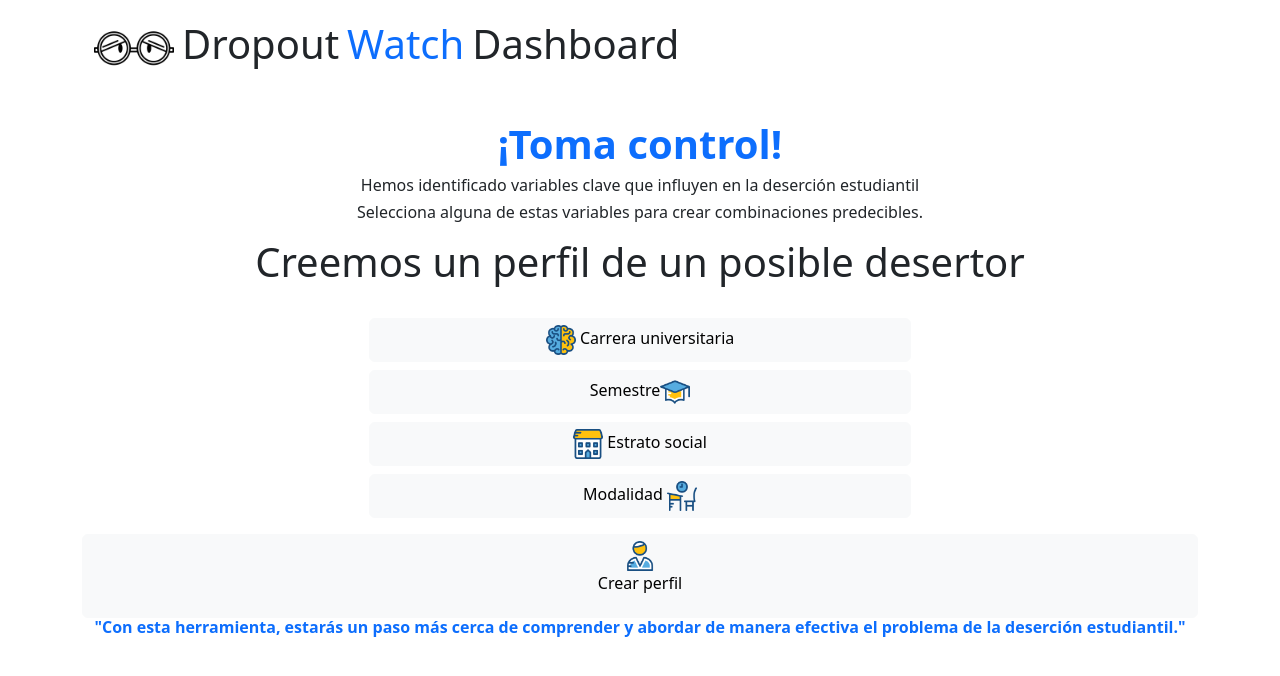
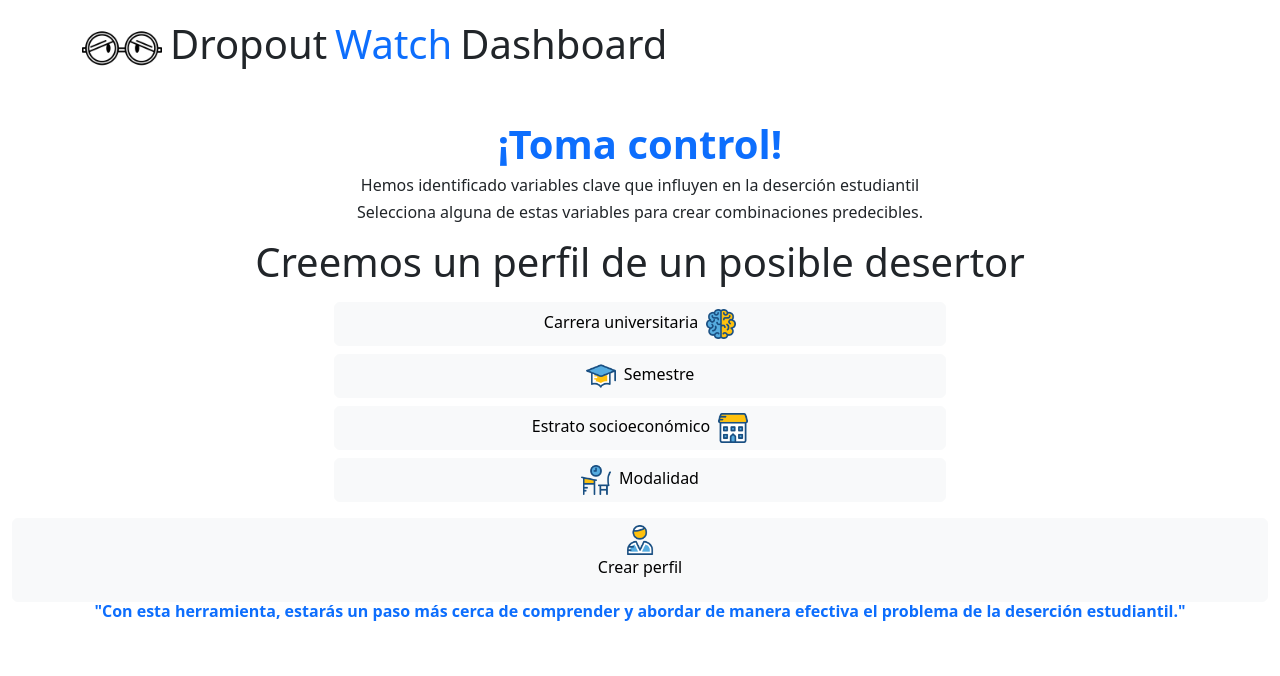
Before and after one commit to andresm05/dropout_watch, a React (Vite) app: page /Dashboard in a window 1280 px wide. Shown: the top 676 px of the page. Built offline with nearby package versions, Linux system fonts and the light colour scheme; no server answers.

Commit message:
create components for dashboard view

```diff
--- /dev/null
+++ b/src/components/NavBar.tsx
@@ -0,0 +1,26 @@
+interface NavBarProps {
+  page: string;
+}
+
+const NavBar = ({page}: NavBarProps) => {
+  return (
+    <nav className="navbar bg-body-tertiary ml-2">
+      <div className="container">
+        <div className="d-flex align-items-center">
+          <img
+            src="src\images\DropoutWatchLogo.png"
+            alt="Logo"
+            width="80"
+            height="80"
+            className="d-inline-block"
+          />
+          <h1 className="display-6 mx-2">Dropout</h1>
+          <h1 className="mt-0 text-primary">Watch </h1>
+          <h1 className="display-6 mx-2   ">{page}</h1>
+        </div>
+      </div>
+    </nav>
+  );
+};
+
+export { NavBar };
--- /dev/null
+++ b/src/components/dashboard/MainView.tsx
@@ -0,0 +1,40 @@
+import { ProfileButton, VariablesList } from ".";
+import { Alerts } from "../../helpers/Alerts";
+import { useState } from "react";
+
+export const MainView = () => {
+  const [selectedVariables, setSelectedVariables] = useState<string[]>([]);
+  const [errorMessage, setErrorMessage] = useState<string>("");
+  return (
+    <div className="card text-center   border-0   ">
+      <div className="card display-6 border-0 mt-2">
+        Creemos un perfil de un posible desertor
+      </div>
+
+      <div className="card-body">
+        {errorMessage && (
+          <div className="col-6 mx-auto">
+            <Alerts
+              severity="warning"
+              message="Ten en cuenta"
+              alert={errorMessage}
+            />
+          </div>
+        )}
+        <VariablesList
+          selectedVariables={selectedVariables}
+          setErrorMessage={setErrorMessage}
+          setSelectedVariables={setSelectedVariables}
+        />
+      </div>
+      <div className="card text-body-secondary border-0">
+        <ProfileButton
+          icon="profile.png"
+          selectedVariables={selectedVariables}
+          name="Crear perfil"
+          setErrorMessage={setErrorMessage}
+        />
+      </div>
+    </div>
+  );
+};
--- /dev/null
+++ b/src/components/dashboard/ProfileButton.tsx
@@ -0,0 +1,34 @@
+import { useNavigate } from "react-router-dom";
+
+interface ProfileButtonProps {
+  selectedVariables: string[];
+  setErrorMessage: (message: string) => void;
+  name: string;
+  icon: string;
+}
+
+const ProfileButton = ({
+  selectedVariables,
+  setErrorMessage,
+  name,
+  icon,
+}: ProfileButtonProps) => {
+  const navigator = useNavigate();
+
+  const handleCreateProfileClick = () => {
+    if (selectedVariables.length >= 3) {
+      navigator("/Profile");
+    } else {
+      setErrorMessage("¡Por favor selecciona tres  variables!");
+    }
+  };
+
+  return (
+    <button className="btn btn-light" onClick={handleCreateProfileClick}>
+      <img src={`src/images/${icon}`} alt="Icono" width="30" height="30" />
+      <p>{name}</p>
+    </button>
+  );
+};
+
+export { ProfileButton };
--- /dev/null
+++ b/src/components/dashboard/SelectionButton.tsx
@@ -0,0 +1,62 @@
+interface SelectionButtonProps {
+  selectedVariables: string[];
+  name: string;
+  setSelectedVariables: (selectedVariables: string[]) => void;
+  setErrorMessage: (errorMessage: string) => void;
+  icon: string,
+  left?: boolean;
+}
+
+export const SelectionButton = ({
+  selectedVariables,
+  name,
+  setSelectedVariables,
+  setErrorMessage,
+  icon,
+  left,
+}: SelectionButtonProps) => {
+  const handleVariableClick = (variable: string) => {
+    if (selectedVariables.includes(variable)) {
+      setSelectedVariables(selectedVariables.filter((v) => v !== variable));
+    } else {
+      if (selectedVariables.length < 3) {
+        setSelectedVariables([...selectedVariables, variable]);
+      } else {
+        setErrorMessage("¡No puedes seleccionar más de 3 variables!");
+      }
+    }
+  };
+  return (
+    <button
+      className={`btn btn-light ${
+        selectedVariables.includes(name) ? "btn btn-dark" : ""
+      }`}
+      type="button"
+      onClick={() => handleVariableClick(name)}
+    >
+      {left ? (
+        <>
+          <img
+            src={`src/images/${icon}`}
+            alt="Icono"
+            width="30"
+            height="30"
+            className="me-2"
+          />
+          <span>{name}</span>
+        </>
+      ) : (
+        <>
+          <span>{name}</span>
+          <img
+            src={`src/images/${icon}`}
+            alt="Icono"
+            width="30"
+            height="30"
+            className="ms-2"
+          />
+        </>
+      )}
+    </button>
+  );
+};
--- /dev/null
+++ b/src/components/dashboard/VariablesList.tsx
@@ -0,0 +1,48 @@
+import { SelectionButton } from "./SelectionButton";
+
+interface VariablesListProps {
+  selectedVariables: string[];
+  setErrorMessage: (errorMessage: string) => void;
+  setSelectedVariables: (selectedVariables: string[]) => void;
+}
+
+export const VariablesList = ({
+  selectedVariables,
+  setErrorMessage,
+  setSelectedVariables,
+}: VariablesListProps) => {
+  return (
+    <div className="d-grid gap-2 col-6 mx-auto">
+      <SelectionButton
+        name={"Carrera universitaria"}
+        selectedVariables={selectedVariables}
+        icon="brain.png"
+        setErrorMessage={setErrorMessage}
+        setSelectedVariables={setSelectedVariables}
+      />
+      <SelectionButton
+        name={"Semestre"}
+        selectedVariables={selectedVariables}
+        icon="graduate.png"
+        setErrorMessage={setErrorMessage}
+        setSelectedVariables={setSelectedVariables}
+        left={true}
+      />
+      <SelectionButton
+        name={"Estrato socioeconómico"}
+        selectedVariables={selectedVariables}
+        icon="school.png"
+        setErrorMessage={setErrorMessage}
+        setSelectedVariables={setSelectedVariables}
+      />
+      <SelectionButton
+        name={"Modalidad"}
+        selectedVariables={selectedVariables}
+        icon="desk-and-chair.png"
+        setErrorMessage={setErrorMessage}
+        setSelectedVariables={setSelectedVariables}
+        left={true}
+      />
+    </div>
+  );
+};
--- /dev/null
+++ b/src/components/dashboard/index.ts
@@ -0,0 +1,4 @@
+export * from "./ProfileButton";
+export * from "./SelectionButton";
+export * from "./VariablesList";
+export * from "./MainView";
--- /dev/null
+++ b/src/components/index.ts
@@ -0,0 +1,2 @@
+export * from './dashboard'
+export * from './NavBar'
--- a/src/pages/Dashboard.tsx
+++ b/src/pages/Dashboard.tsx
@@ -1,52 +1,12 @@
-import { useState } from 'react';
-import { useNavigate } from 'react-router-dom';
+import { NavBar } from "../components/NavBar";
+import { MainView } from "../components";
 
 const Dashboard = () => {
-    const [selectedVariables, setSelectedVariables] = useState<string[]>([]);
-    const [errorMessage, setErrorMessage] = useState<string>('');
 
-    const navigator = useNavigate();
-    const handleVariableClick = (variable: string) => {
-        if (selectedVariables.includes(variable)) {
-          setSelectedVariables(selectedVariables.filter((v) => v !== variable));
-        } else {
-          if (selectedVariables.length < 3) {
-            setSelectedVariables([...selectedVariables, variable]);
-          } else {
-            setErrorMessage('¡No puedes seleccionar más de 3 variables!');
-          }
-        }
-      };
-
-      const handleCreateProfileClick = () => {
-        if (selectedVariables.length >= 3) {
-
-        navigator('/Profile');
-        } else {
-          setErrorMessage('¡Por favor selecciona tres  variables!');
-        }
-      };
 
   return (
-    <div className="container">
-      <nav className="navbar bg-body-tertiary ml-2">
-        <div className="container">
-          <div className="d-flex align-items-center">
-            <img
-              src="src\images\DropoutWatchLogo.png"
-              alt="Logo"
-              width="80"
-              height="80"
-              className="d-inline-block"
-            />
-            <h1 className="display-6 mx-2">Dropout</h1>
-            <h1 className="mt-0 text-primary">Watch </h1>
-            <h1 className="display-6 mx-2   ">Dashboard
-            </h1>
-          </div>
-        </div>
-      </nav>
-      <span></span>
+    <div className="container-fluid">
+      <NavBar page="Dashboard" />
       <h1 className="text-center mt-4 display-6 text-primary fw-bold">
         ¡Toma control!
       </h1>
@@ -59,80 +19,7 @@ const Dashboard = () => {
         Selecciona alguna de estas variables para crear combinaciones
         predecibles.
       </h6>
-      <span></span>
-      <div className="card text-center   border-0   ">
-        <div className="card display-6 border-0 mt-2">
-          Creemos un perfil de un posible desertor
-        </div>
-
-        <div className="card-body">
-          <p className="card-text text-danger">{errorMessage}</p>
-          <div className="d-grid gap-2 col-6 mx-auto">
-            <button
-            className={`btn btn-light ${selectedVariables.includes('Carrera') ? 'btn btn-dark' : ''}`}
-            type="button"
-            onClick={() => handleVariableClick('Carrera')}>
-              <img
-                src="src/images/brain.png"
-                alt="Icono"
-                width="30"
-                height="30"
-                className="mr-1"
-              />
-              <span> Carrera universitaria</span>
-            </button>
-            <button className={`btn btn-light ${selectedVariables.includes('Semestre') ? 'btn btn-dark' : ''}`}
-          type="button"
-          onClick={() => handleVariableClick('Semestre')}>
-              <span> Semestre</span>
-
-              <img
-                src="src/images/graduate.png"
-                alt="Icono"
-                width="30"
-                height="30"
-                className="mr-1"
-              />
-            </button>
-            <button className={`btn btn-light ${selectedVariables.includes('Estrato') ? 'btn btn-dark' : ''}`}
-          type="button"
-          onClick={() => handleVariableClick('Estrato')}>
-              <img
-                src="src/images/school.png"
-                alt="Icono"
-                width="30"
-                height="30"
-                className="mr-1"
-              />
-              <span> Estrato social</span>
-            </button>
-            <button className={`btn btn-light ${selectedVariables.includes('Modalidad') ? 'btn btn-dark' : ''}`}
-          type="button"
-          onClick={() => handleVariableClick('Modalidad')}>
-              <span> Modalidad </span>
-
-              <img
-                src="src/images/desk-and-chair.png"
-                alt="Icono"
-                width="30"
-                height="30"
-                className="mr-1"
-              />
-            </button>
-          </div>
-        </div>
-        <div className="card text-body-secondary border-0">
-          <button className="btn btn-light" type="button"  onClick={handleCreateProfileClick}>
-            <img
-              src="src/images/profile.png"
-              alt="Icono"
-              width="30"
-              height="30"
-            />
-            <p>Crear perfil</p>
-          </button>
-        </div>
-      </div>
+      <MainView />
       <h6 className="text-center text-primary fw-bold ">
         "Con esta herramienta, estarás un paso más cerca de comprender y abordar
         de manera efectiva el problema de la deserción estudiantil."{" "}
```
